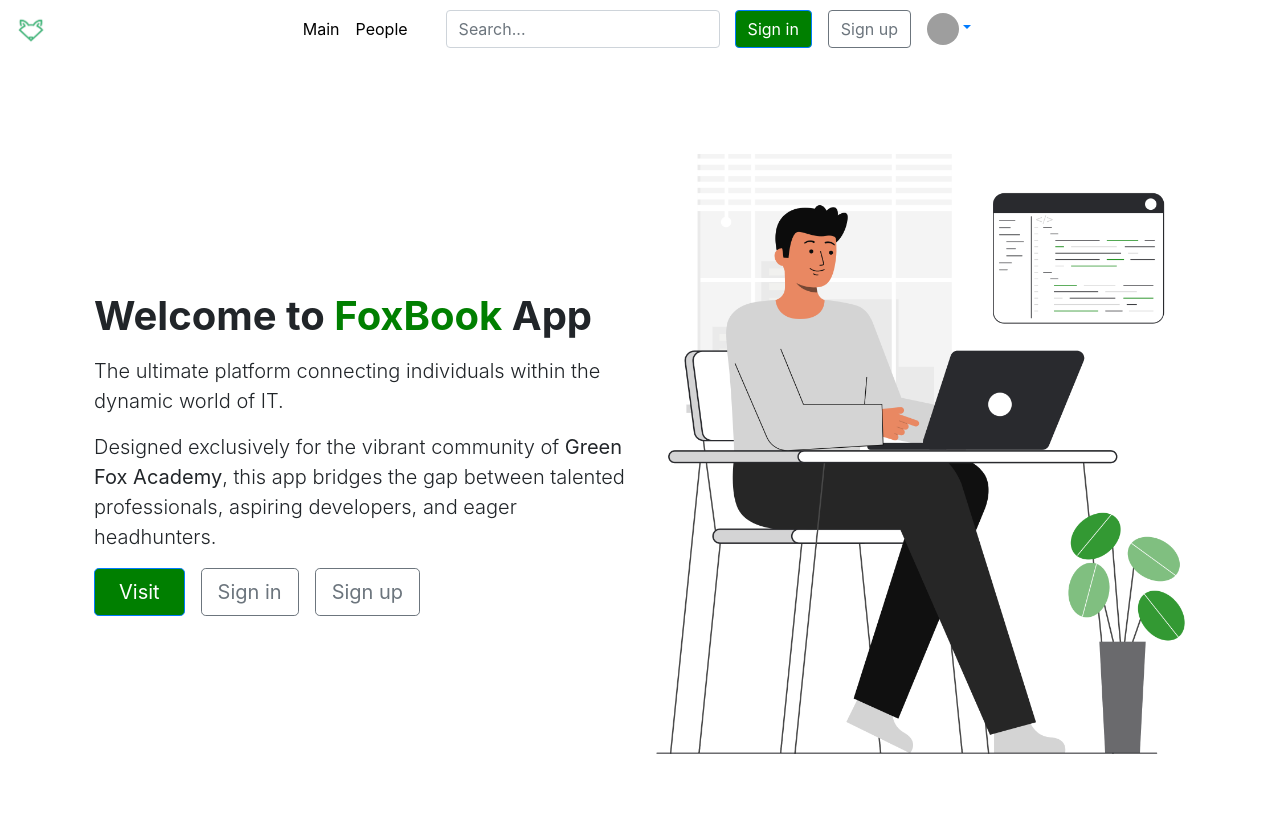
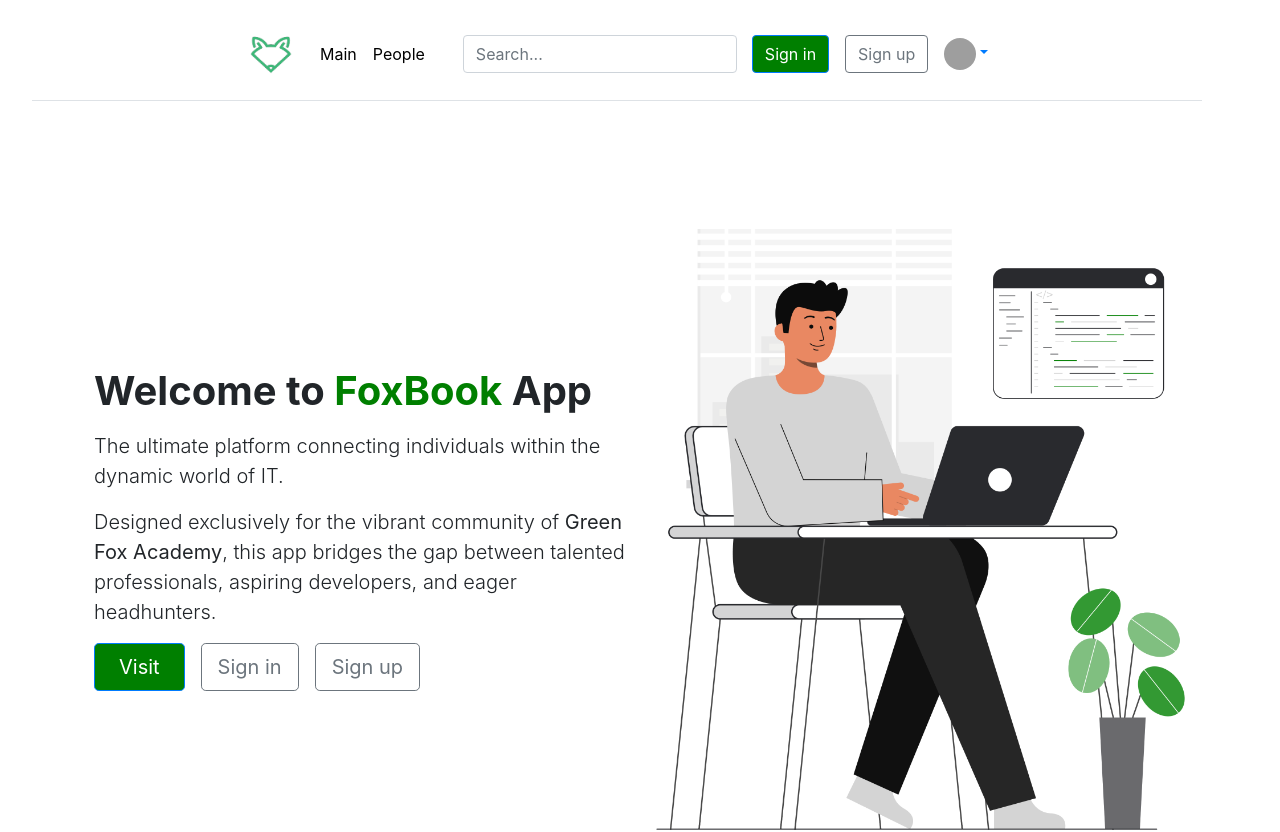
Before and after one commit to MaxSlouka/Foxhub, an Angular app in the folder frontend/: page / in a window 1280 px wide. Shown: the top 832 px of the page. Built offline with nearby package versions, Linux system fonts and the light colour scheme; grey boxes are pictures that could not be loaded.

Commit message:
Update header.component.html

```diff
--- a/frontend/src/app/components/header/header.component.html
+++ b/frontend/src/app/components/header/header.component.html
@@ -3,7 +3,6 @@
   <!-- logo -->
 
   <a class="navbar-brand" href="./">
-    <img src="../../../assets/img/GFA-logo.png" width="30" height="30" alt="">
   </a>
 
   <!-- collapse hamburger -->
@@ -21,7 +20,15 @@
   <!-- navbar -->
 
   <div class="collapse navbar-collapse" id="navbarSupportedContent">
-    <div class="d-flex flex-wrap align-items-center justify-content-center">
+    <div class="d-flex flex-wrap align-items-center justify-content-center py-3 mb-4 border-bottom">
+
+      <!-- logo -->
+
+      <a class="navbar-brand" href="./">
+        <img src="../../../assets/img/GFA-logo.png" width="50" height="50" alt="">
+      </a>
+
+      <!-- nav items -->
 
       <ul class="nav col-12 col-lg-auto me-lg-auto mb-2 justify-content-center mb-md-0">
         <li class="nav-item"><a href="./main" class="nav-link px-2">Main</a></li>
@@ -46,7 +53,8 @@
 
       <!-- Example single danger button -->
       <div class="btn-group">
-        <a href="#" class="d-block link-body-emphasis text-decoration-none dropdown-toggle" data-toggle="dropdown" aria-expanded="false">
+        <a href="#" class="d-block link-body-emphasis text-decoration-none dropdown-toggle" data-toggle="dropdown"
+          aria-expanded="false">
           <img src="https://github.com/mdo.png" alt="mdo" width="32" height="32" class="rounded-circle">
         </a>
         <div class="dropdown-menu">
@@ -58,6 +66,5 @@
       </div>
 
     </div>
-
   </div>
 </nav>
```
